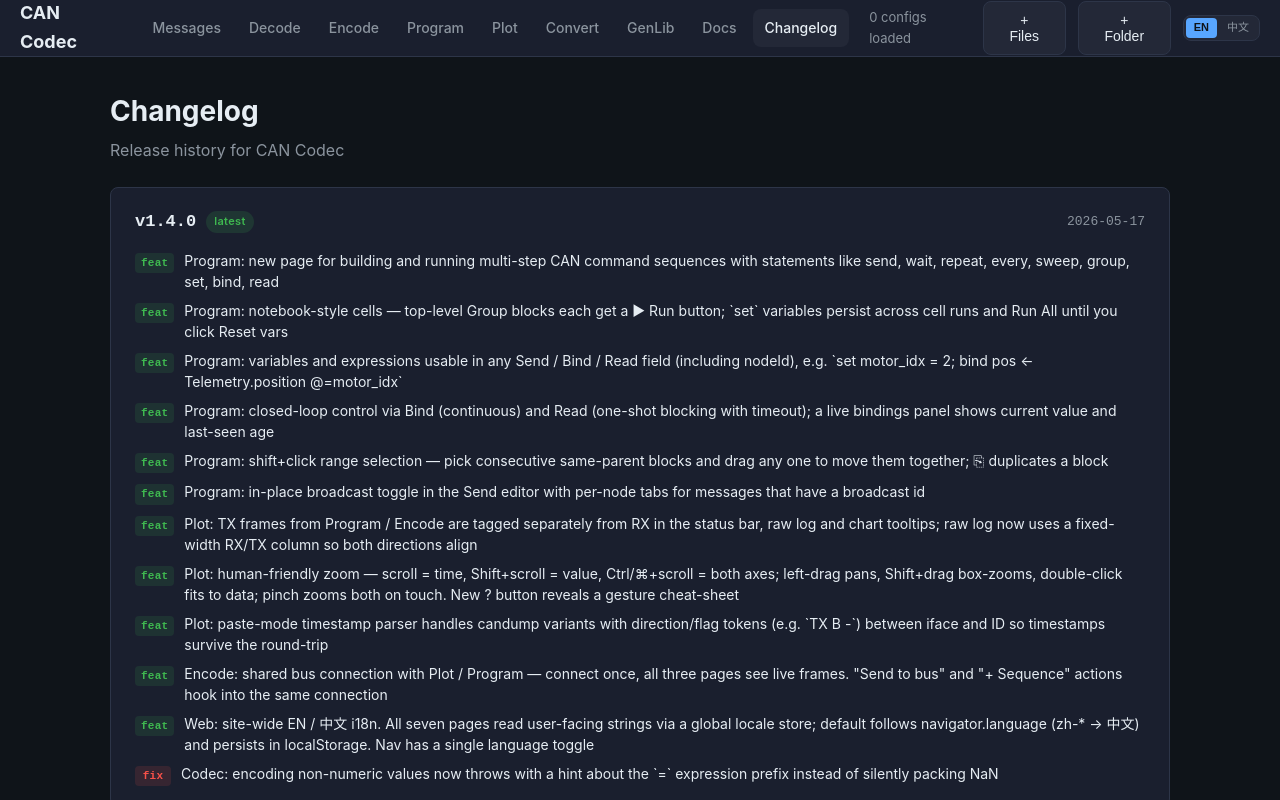
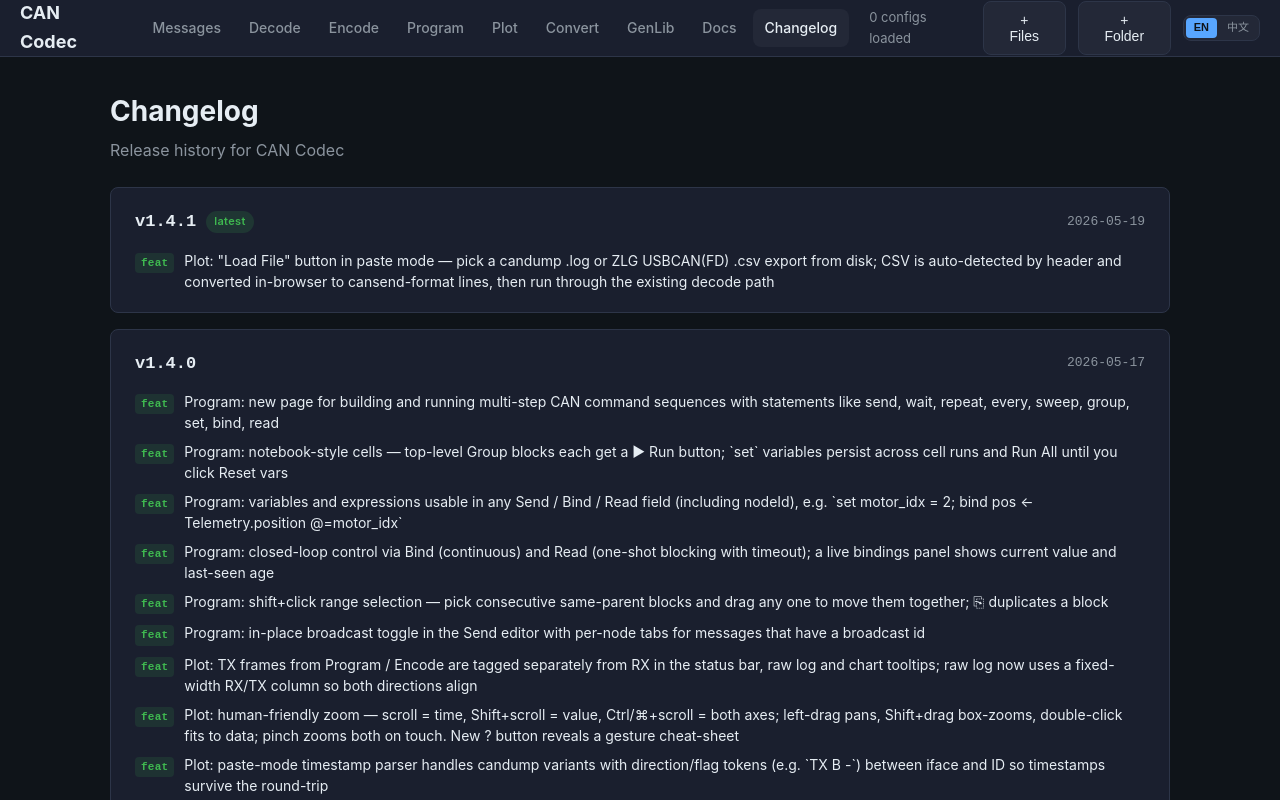
Before and after one commit to LueApp/can-codec, a SvelteKit app in the folder web/: page /changelog in a window 1280 px wide. Shown: the top 800 px of the page. Built offline with nearby package versions, Linux system fonts and the light colour scheme.

Commit message:
docs(changelog): add 1.4.1 entry — file load for plot paste mode

```diff
--- a/web/src/routes/changelog/+page.svelte
+++ b/web/src/routes/changelog/+page.svelte
@@ -4,9 +4,24 @@
 
   const versions = [
     {
+      version: '1.4.1',
+      date: '2026-05-19',
+      tag: 'latest',
+      en: {
+        changes: [
+          { type: 'feat', text: 'Plot: "Load File" button in paste mode — pick a candump .log or ZLG USBCAN(FD) .csv export from disk; CSV is auto-detected by header and converted in-browser to cansend-format lines, then run through the existing decode path' },
+        ],
+      },
+      zh: {
+        changes: [
+          { type: 'feat', text: 'Plot：粘贴模式新增 "Load File" 按钮——可直接从磁盘选择 candump .log 或致远（ZLG）USBCAN(FD) 导出的 .csv 文件；CSV 通过表头自动识别，浏览器内转换为 cansend 行后走原有解码流程' },
+        ],
+      },
+    },
+    {
       version: '1.4.0',
       date: '2026-05-17',
-      tag: 'latest',
+      tag: null,
       en: {
         changes: [
           { type: 'feat', text: 'Program: new page for building and running multi-step CAN command sequences with statements like send, wait, repeat, every, sweep, group, set, bind, read' },
```
